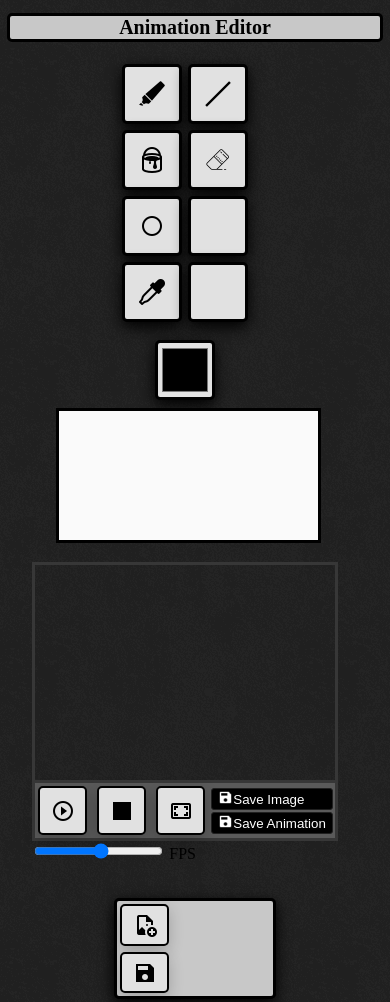
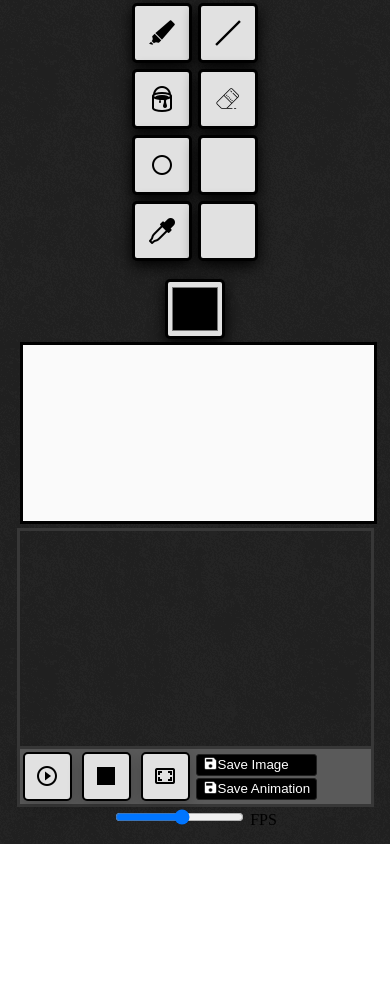
Before and after one commit to cqxg/Free-Animation-Editor, a website built with webpack: page src/public/index.html in a window 390 px wide. After the commit the page ends 844 px from the top, so only its background shows below. Built offline with nearby package versions, Linux system fonts and the light colour scheme.

Commit message:
feat: more flexible markup

```diff
--- a/src/public/index.html
+++ b/src/public/index.html
@@ -8,9 +8,9 @@
 </head>
 
 <body>
-    <header>
+    <!-- <header>
         <h1>Animation Editor</h1>
-    </header>
+    </header> -->
 
     <main>
 
@@ -72,12 +72,12 @@
 
     <footer>
 
-        <section class="frames">
+        <!-- <section class="frames">
             <button title="Add new Frame" class="frames__add">
             </button>
             <button title="Save your changes in frames" class="frames__save">
             </button>
-        </section>
+        </section> -->
 
     </footer>
 
--- a/src/styles/main_styles.css
+++ b/src/styles/main_styles.css
@@ -11,11 +11,11 @@ footer {
 }
 
 main {
-	width: 95%;
+	width: 100%;
 	display: flex;
 	flex-wrap: wrap;
 	align-items: center;
-	justify-content: center;
+	justify-content: space-evenly;
 }
 
 h1 {
--- a/src/styles/tools.css
+++ b/src/styles/tools.css
@@ -1,5 +1,5 @@
 .tools {
-	margin: 5px;
+	width: 10%;
 	display: flex;
 	flex-wrap: wrap;
 	align-items: center;
@@ -90,11 +90,11 @@
 
 .save__img,
 .save__animation {
+	margin: 1px;
 	display: flex;
+	border-radius: 3px;
+	align-items: center;
 	justify-content: flex-start;
-	align-items: center;
-	margin: 1px;
-	border-radius: 3px;
 	color: rgb(255, 255, 255);
 	background-color: rgb(0, 0, 0);
 	border: 1px solid rgb(32, 32, 32);
@@ -128,8 +128,8 @@
 	margin: 5px;
 	height: 95px;
 	display: flex;
+	border-radius: 5px;
 	flex-direction: column;
-	border-radius: 5px;
     justify-content: center;
 	border: 3px solid rgb(0, 0, 0);
 	background-color: rgb(200, 200, 200);
@@ -137,7 +137,7 @@
 }
 
 .canvas {
-	width: 70%;
+	width: 50%;
 }
 
 .canvas__field {
@@ -147,11 +147,15 @@
 }
 
 .preview {
-    padding: 15px;
+	width: 25%;
+	display: flex;
+	align-items: center;
+	flex-direction: column;
+	justify-content: flex-end;
 }
 
 .preview__monitor {
-    width: 300px;
+    width: 100%;
     height: 215px;
 	background-size: 100%;
 	background-repeat: no-repeat;
@@ -159,6 +163,7 @@
 }
 
 .play__block {
+	width: 100%;
 	align-content: center;
     background-color: rgb(90, 90, 90);
 	border-right: 3px solid rgb(55, 55, 55);
@@ -173,11 +178,10 @@
 }
 
 @media screen and (max-width: 550px) {
-	.tools {
-		width: 70%;
-	}
-
-	.frames {
-		width: 40%;
+	.tools,
+	.frames,
+	.canvas,
+	.preview {
+		width: 90%;
 	}
 }
```
